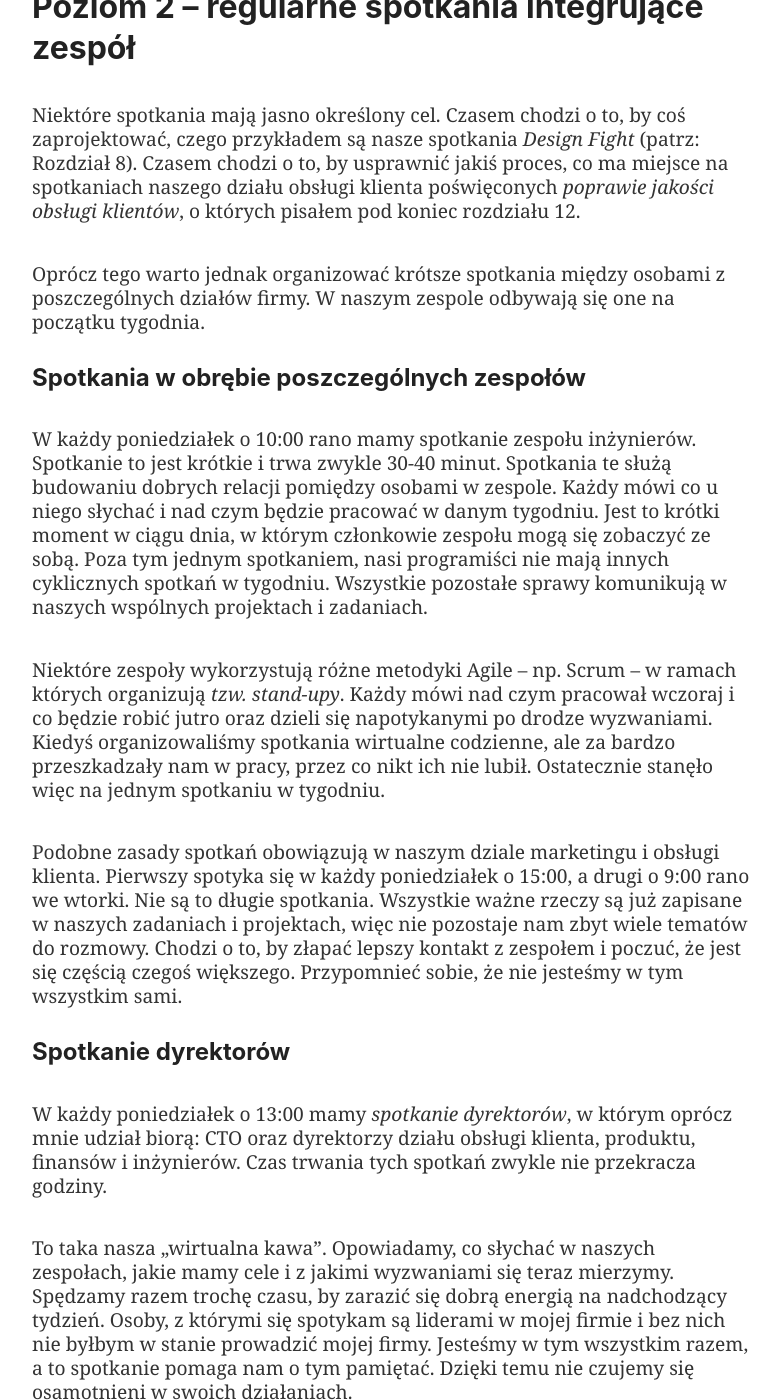
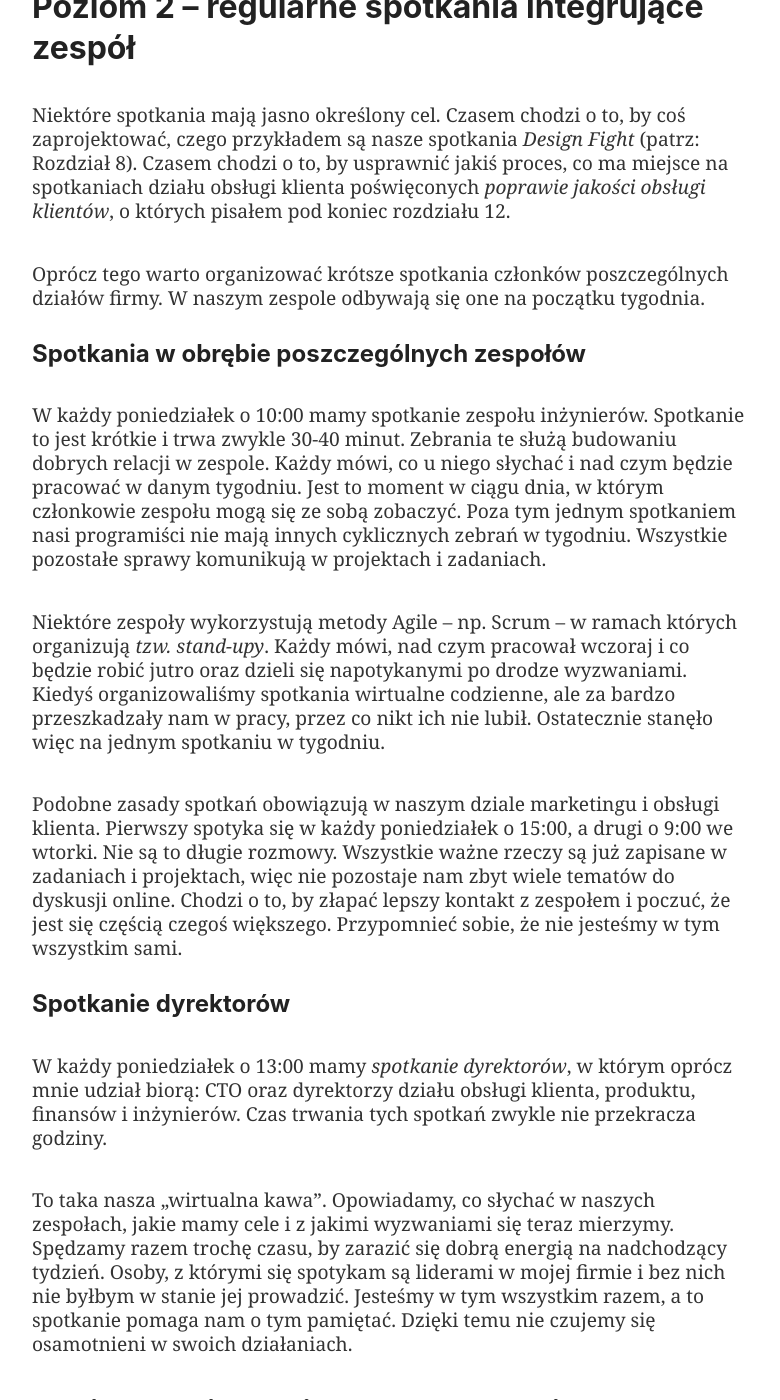
Before and after one commit to Nozbe/NoOffice.org, a Jekyll site: the page built from _pl/connect.md, in a window 1280 px wide and 1400 px high, scrolled down 3280 px. Shown: the whole window, without its empty margins (248-1028 px from the left). Built offline with Jekyll 4.4.1, drawn with Linux system fonts in a browser that asks for light colours; some of the changed text lies outside the part shown.

Commit message:
Update connect.md

```diff
--- a/_pl/connect.md
+++ b/_pl/connect.md
@@ -33,79 +33,79 @@
 
 Weźmy taki przykład: randka ze współmałżonkiem. Mając dzieci, pracę i inne zobowiązania, trudno umówić się na spontaniczną randkę. Wszystko trzeba zaplanować: znaleźć opiekunkę do dzieci, zarezerwować stolik w restauracji i zorganizować w domu masę innych rzeczy.
 
-Jeśli jednak nie wykonasz tej nudnej części, nigdy nie zdołasz umówić się na randkę ze swoją drugą połową. Dopiero jak wykonacie te wszystkie czynności przygotowawcze, będziecie mieć kilka godzin, w czasie których nie będziecie musieli martwić się o dzieci, dom, czy jakiekolwiek inne sprawy. Dzięki temu zyskacie przestrzeń spontaniczności i robienia tego, co chcecie.
+Jeśli jednak nie wykonasz tej nudnej części, nigdy nie zdołasz umówić się na randkę ze swoją drugą połową. Dopiero jak wykonacie te wszystkie czynności przygotowawcze, będziecie mieć kilka godzin, w czasie których nie będziecie musieli martwić się o dzieci, dom, czy jakiekolwiek inne sprawy. Dzięki temu zyskacie przestrzeń na spontaniczność i robienie tego, co chcecie.
 
-W podobny sposób, możesz stworzyć przestrzeń do spontaniczności w swoim zespole, jeśli tylko poczynisz trochę przygotowań.
+W podobny sposób, możesz stworzyć przestrzeń do kreatywności w swoim zespole. Trzeba tylko poczynić trochę przygotowań.
 
 ## Poziom 1 – regularne spotkania!
 
 W rozdziale 7 omówiłem trzy zasady organizowania spotkań, jakie powinny obowiązywać w każdej nowoczesnej firmie. Spotkania muszą być regularne, opcjonalne i dobrze przygotowane.
 
-Aby nie brakowało nam czasu na głęboką pracę w skupieniu uzgodniliśmy, że będziemy mieć tylko kilka regularnych spotkań w tygodniu. Dzięki temu możemy zapewnić przynajmniej minimalny poziom kontaktu pomiędzy członkami zespołu. Wiemy, że spotykamy się przynajmniej raz w tygodniu, aby coś przedyskutować. Oczywiście, spotkania te są opcjonalne i czasem musimy je odwołać, ale ze względu na ich regularność wiemy, że jeśli nie spotkamy się w tym tygodniu, to na pewno spotkamy się w kolejnym.
+Aby nie brakowało nam czasu na głęboką pracę w skupieniu, uzgodniliśmy, że będziemy mieć tylko kilka regularnych spotkań w tygodniu. Dzięki temu możemy zapewnić przynajmniej minimalny poziom kontaktu pomiędzy członkami zespołu. Wiemy, że spotykamy się przynajmniej raz w tygodniu, aby coś przedyskutować. Oczywiście, spotkania te są opcjonalne i czasem musimy je odwołać, ale ze względu na ich regularność wiemy, że jeśli nie spotkamy się w tym tygodniu, to na pewno spotkamy się w kolejnym.
 
 Jak zawsze w przypadku spotkań, obowiązuje ta sama zasada: muszą być dobrze przygotowane, zaplanowane i opisane, by mogły przynosić zamierzony skutek. Wówczas nie czujemy, że marnujemy swój czas.
 
 ## Poziom 2 – regularne spotkania integrujące zespół
 
-Niektóre spotkania mają jasno określony cel. Czasem chodzi o to, by coś zaprojektować, czego przykładem są nasze spotkania *Design Fight* (patrz: Rozdział 8). Czasem chodzi o to, by usprawnić jakiś proces, co ma miejsce na spotkaniach naszego działu obsługi klienta poświęconych *poprawie jakości obsługi klientów*, o których pisałem pod koniec rozdziału 12.
+Niektóre spotkania mają jasno określony cel. Czasem chodzi o to, by coś zaprojektować, czego przykładem są nasze spotkania *Design Fight* (patrz: Rozdział 8). Czasem chodzi o to, by usprawnić jakiś proces, co ma miejsce na spotkaniach działu obsługi klienta poświęconych *poprawie jakości obsługi klientów*, o których pisałem pod koniec rozdziału 12.
 
-Oprócz tego warto jednak organizować krótsze spotkania między osobami z poszczególnych działów firmy. W naszym zespole odbywają się one na początku tygodnia.
+Oprócz tego warto organizować krótsze spotkania członków poszczególnych działów firmy. W naszym zespole odbywają się one na początku tygodnia.
 
 ### Spotkania w obrębie poszczególnych zespołów
 
-W każdy poniedziałek o 10:00 rano mamy spotkanie zespołu inżynierów. Spotkanie to jest krótkie i trwa zwykle 30-40 minut. Spotkania te służą budowaniu dobrych relacji pomiędzy osobami w zespole. Każdy mówi co u niego słychać i nad czym będzie pracować w danym tygodniu. Jest to krótki moment w ciągu dnia, w którym członkowie zespołu mogą się zobaczyć ze sobą. Poza tym jednym spotkaniem, nasi programiści nie mają innych cyklicznych spotkań w tygodniu. Wszystkie pozostałe sprawy komunikują w naszych wspólnych projektach i zadaniach.
+W każdy poniedziałek o 10:00 mamy spotkanie zespołu inżynierów. Spotkanie to jest krótkie i trwa zwykle 30-40 minut. Zebrania te służą budowaniu dobrych relacji w zespole. Każdy mówi, co u niego słychać i nad czym będzie pracować w danym tygodniu. Jest to moment w ciągu dnia, w którym członkowie zespołu mogą się ze sobą zobaczyć. Poza tym jednym spotkaniem nasi programiści nie mają innych cyklicznych zebrań w tygodniu. Wszystkie pozostałe sprawy komunikują w projektach i zadaniach.
 
-Niektóre zespoły wykorzystują różne metodyki Agile – np. Scrum – w ramach których organizują *tzw. stand-upy*. Każdy mówi nad czym pracował wczoraj i co będzie robić jutro oraz dzieli się napotykanymi po drodze wyzwaniami. Kiedyś organizowaliśmy spotkania wirtualne codzienne, ale za bardzo przeszkadzały nam w pracy, przez co nikt ich nie lubił. Ostatecznie stanęło więc na jednym spotkaniu w tygodniu.
+Niektóre zespoły wykorzystują metody Agile – np. Scrum – w ramach których organizują *tzw. stand-upy*. Każdy mówi, nad czym pracował wczoraj i co będzie robić jutro oraz dzieli się napotykanymi po drodze wyzwaniami. Kiedyś organizowaliśmy spotkania wirtualne codzienne, ale za bardzo przeszkadzały nam w pracy, przez co nikt ich nie lubił. Ostatecznie stanęło więc na jednym spotkaniu w tygodniu.
 
-Podobne zasady spotkań obowiązują w naszym dziale marketingu i obsługi klienta. Pierwszy spotyka się w każdy poniedziałek o 15:00, a drugi o 9:00 rano we wtorki. Nie są to długie spotkania. Wszystkie ważne rzeczy są już zapisane w naszych zadaniach i projektach, więc nie pozostaje nam zbyt wiele tematów do rozmowy. Chodzi o to, by złapać lepszy kontakt z zespołem i poczuć, że jest się częścią czegoś większego. Przypomnieć sobie, że nie jesteśmy w tym wszystkim sami.
+Podobne zasady spotkań obowiązują w naszym dziale marketingu i obsługi klienta. Pierwszy spotyka się w każdy poniedziałek o 15:00, a drugi o 9:00 we wtorki. Nie są to długie rozmowy. Wszystkie ważne rzeczy są już zapisane w zadaniach i projektach, więc nie pozostaje nam zbyt wiele tematów do dyskusji online. Chodzi o to, by złapać lepszy kontakt z zespołem i poczuć, że jest się częścią czegoś większego. Przypomnieć sobie, że nie jesteśmy w tym wszystkim sami.
 
 ### Spotkanie dyrektorów
 
 W każdy poniedziałek o 13:00 mamy *spotkanie dyrektorów*, w którym oprócz mnie udział biorą: CTO oraz dyrektorzy działu obsługi klienta, produktu, finansów i inżynierów. Czas trwania tych spotkań zwykle nie przekracza godziny.
 
-To taka nasza „wirtualna kawa”. Opowiadamy, co słychać w naszych zespołach, jakie mamy cele i z jakimi wyzwaniami się teraz mierzymy. Spędzamy razem trochę czasu, by zarazić się dobrą energią na nadchodzący tydzień. Osoby, z którymi się spotykam są liderami w mojej firmie i bez nich nie byłbym w stanie prowadzić mojej firmy. Jesteśmy w tym wszystkim razem, a to spotkanie pomaga nam o tym pamiętać. Dzięki temu nie czujemy się osamotnieni w swoich działaniach.
+To taka nasza „wirtualna kawa”. Opowiadamy, co słychać w naszych zespołach, jakie mamy cele i z jakimi wyzwaniami się teraz mierzymy. Spędzamy razem trochę czasu, by zarazić się dobrą energią na nadchodzący tydzień. Osoby, z którymi się spotykam są liderami w mojej firmie i bez nich nie byłbym w stanie jej prowadzić. Jesteśmy w tym wszystkim razem, a to spotkanie pomaga nam o tym pamiętać. Dzięki temu nie czujemy się osamotnieni w swoich działaniach.
 
 ## Poziom 3 – indywidualne spotkania kwartalne
 
-Jak już wspomniałem w rozdziale 16, jesteśmy wielkimi fanami kwartalnych przeglądów. Raz na kwartał, zwykle w piątek (bo, jak już pisałem w rozdziale 17, to właśnie ten dzień tygodnia jest dedykowany wykonywaniu przeglądów w naszej firmie), każdy w zespole wykonuje kwartalny przegląd.
+Jak już wspomniałem w rozdziale 16, jesteśmy wielkimi fanami kwartalnych przeglądów. Raz na kwartał, zwykle w piątek (bo, jak już pisałem w rozdziale 17, to właśnie ten dzień tygodnia poświęcamy na podsumowania), każdy w zespole wykonuje kwartalny przegląd.
 
-Po tym, jak każdy wykona swój kwartalny przegląd, dyrektorzy poszczególnych działów firmy planują spotkania indywidualne z każdą osobą ze swojego zespołu. Stanowią one dobrą okazję do tego, by każdy mógł nieco zwolnić, dowiedzieć się, co słychać u osób z jego zespołu i porozmawiać z nimi o zarówno o pracy, jak i życiu osobistym.
+Z kolei dyrektorzy poszczególnych działów firmy planują spotkania indywidualne z każdą osobą ze swojego zespołu. Stanowią one dobrą okazję do tego, by każdy mógł nieco zwolnić, dowiedzieć się, co słychać u osób z jego zespołu i porozmawiać z nimi zarówno o pracy, jak i życiu osobistym.
 
-Nie jest to żadna formalna ocena. Nikt nikogo nie ocenia przy użyciu żadnych mierników, ani nie osądza. Chodzi o to, by spędzić ze sobą trochę czasu. Aby każdy mógł szczerze porozmawiać ze swoim liderem i otrzymać z jego strony pełną uwagę.
+Nie jest to żadna formalna ewaluacja. Nikt nikogo nie ocenia przy użyciu żadnych mierników, ani nie osądza. Chodzi o to, by spędzić ze sobą trochę czasu. Aby każdy mógł szczerze porozmawiać ze swoim managerem i otrzymać z jego strony pełną uwagę.
 
-Po tych rozmowach indywidualnych przychodzi czas na moje rozmowy z każdym z dyrektorów. Choć regularnie spotykam się z dyrektorami w każdy poniedziałek, to jest czas, w którym mogę odbyć głębszą rozmowę z każdą osobą.
+Po tych rozmowach indywidualnych przychodzi czas na moje rozmowy z każdym z dyrektorów. Choć regularnie spotykam się z dyrektorami w każdy poniedziałek, to jest czas, w którym mogę odbyć głębszą rozmowę z każdym z nich.
 
 ## Poziom 4 – indywidualne spotkania z CEO
 
-Nasz zespół nie jest duży, bo składa się z dwudziestu kilku osób, ale bardzo mi taki stan rzeczy odpowiada. Pewnie to, o czym tu napiszę ciężko przeskalować na duże, w pełni zdalnie pracujące firmy, jak Automattic (twórcy Wordpressa), który zatrudnia ponad tysiąc pracowników, czy Shopify liczący blisko 10 tys. pracowników. Jestem jednak przekonany, że byłoby to wykonalne w zespole liczącym do 100 osób, więc póki co nie zamierzam niczego zmieniać.
+Nasz zespół nie jest duży, bo składa się z dwudziestu kilku osób, ale bardzo mi taki stan rzeczy odpowiada. Pewnie to, o czym tu napiszę ciężko przeskalować na duże, w pełni zdalnie pracujące firmy, jak Automattic (twórcy Wordpressa), który zatrudnia ponad tysiąc pracowników, czy Shopify liczący blisko 10 tys. osób. Jestem jednak przekonany, że byłoby to wykonalne w zespole liczącym do 100 osób, więc póki co, nie zamierzam niczego zmieniać.
 
 Przynajmniej raz w roku przeprowadzam rozmowę indywidualną z każdą osobą z zespołu.
 
-W tym celu mam w Nozbe dedykowany projekt, w którym utworzyłem zadania dla każdej osoby z zespołu. W każdym zadaniu ustawiam *datę* tak, aby przypadała na któryś piątek i ustawiam opcję powtarzania raz na pół roku.
+W tym celu mam w Nozbe projekt, w którym utworzyłem zadania odpowiadające każdej osobie z zespołu. W każdym zadaniu ustawiam *datę* tak, aby przypadała na któryś piątek i ustawiam opcję powtarzania raz na pół roku.
 
-Wiem, że może to brzmieć dziwnie, że każda osoba należąca do mojego zespołu jest *zadaniem*, ale w rzeczywistości wcale tak nie jest. Dzięki temu, gdy zbliża się czas, w którym powinienem się spotkać z osobą z zespołu, otrzymuję stosowne powiadomienie. Następnie, kontaktuję się z tą osobą i ustalam termin indywidualnego spotkania. Ponieważ jest to zadanie, mogę przejrzeć wcześniejsze komentarze na temat tej osoby. Sprawdzam, o czym już rozmawialiśmy w przeszłości i czego nowego się o niej dowiedziałem. To pomaga mi w przygotowaniu się do rozmowy.
+Wiem, że może to brzmieć dziwnie, że każda osoba należąca do mojego zespołu jest *zadaniem*, ale przecież nie o to chodzi. Dzięki zadaniom, gdy zbliża się czas, w którym powinienem się spotkać z pracownikiem, otrzymuję stosowne powiadomienie. Następnie kontaktuję się z tą osobą i ustalam termin indywidualnego spotkania. Ponieważ jest to zadanie, mogę przejrzeć wcześniejsze komentarze na temat tej osoby. Sprawdzam, o czym już rozmawialiśmy w przeszłości i czego nowego się o niej dowiedziałem. To pomaga mi w przygotowaniu się do rozmowy.
 
 Mój zespół wie, że za każdym razem, gdy proszę o tę rozmowę, oznacza to, że chcę zwyczajnie pogadać. Nic więcej. Nie chodzi o żadną ocenę. Chodzi o naszą wspólną wirtualną relację.
 
-O zwykłą przyjacielską rozmowę. Pytam mojego rozmówcę, co słychać u niego i jego rodziny, rozmawiam z nim o jego zainteresowaniach, a także dzielę się własnymi. Ponieważ jesteśmy firmą pracującą w pełni zdalnie, osoby z zespołu często się przeprowadzają w nowe miejsca i wtedy rozmawiamy również o tym. Jako pracodawca pytam się moich współpracowników, co mogę zrobić, by poprawić ich komfort w pracy i poza nią.
+O zwykłą przyjacielską pogadankę. Pytam rozmówcę, co słychać u niego i jego bliskich, rozmawiam z nim o jego zainteresowaniach, a także dzielę się własnymi. Ponieważ jesteśmy firmą pracującą w pełni zdalnie, osoby z zespołu często się przeprowadzają w nowe miejsca i wtedy rozmawiamy również o tym. Jako pracodawca pytam się współpracowników, co mogę zrobić, by poprawić ich komfort w pracy i poza nią.
 
 Po spotkaniu od razu robię notatki. Następnie, wklejam je jako nowy komentarz do tego zadania tak, aby podczas kolejnej rozmowy móc przypomnieć sobie, czego dotyczyła.
 
-To jest mój sposób na to, aby pozostawać w indywidualnym kontakcie z każdą osobą z zespołu. To jest mój sposób na *spotykanie się na korytarzu*, czy *kawę z szefem* i uważam, że sprawdza się dobrze. Zapytaj o to mój zespół.
+To jest mój sposób na to, aby pozostawać w kontakcie z każdą osobą z zespołu. To jest mój sposób na *spotykanie się na korytarzu*, czy *kawę z szefem* i uważam, że sprawdza się dobrze. Zapytaj o to mój zespół.
 
 ## Poziom 5 – vlog dla całego zespołu
 
-Jak już wspomniałem w rozdziale 9, raz w miesiącu nagrywam krótki, 10-minutowy filmik i udostępniam go swojemu zespołowi. Na każdym filmie opowiadam, jak wygląda sytuacja w firmie, na jakim jesteśmy etapie i jakim wyzwaniom musimy sprostać. Zamiast robić spotkanie i zapraszać na nie cały zespół, wyciągam iPhone’a, nagrywam krótki filmik i edytuję go, by maksymalnie go skrócić, a następnie udostępniam zespołowi, aby każdy mógł obejrzeć go w dogodnym dla siebie czasie i ewentualnie dodać swój komentarz. Vlog to moja kolejna metoda, aby być w stałym kontakcie z moim zespołem. Co najmniej raz w miesiącu mogą mnie zobaczyć i upewnić się, że jestem tam, gdzie być powinienem i dobrze zajmuję się firmą.
+Jak już wspomniałem w rozdziale 9, raz w miesiącu nagrywam krótki, 10-minutowy film i udostępniam go zespołowi. W każdym video opowiadam, jak wygląda sytuacja w firmie, na jakim jesteśmy etapie i jakim wyzwaniom musimy sprostać. Zamiast robić spotkanie i zapraszać na nie cały zespół, wyciągam iPhone’a, nagrywam krótki film i montuję go, by maksymalnie go skrócić, a następnie udostępniam zespołowi, aby każdy mógł obejrzeć go w dogodnym dla siebie czasie i ewentualnie dodać swój komentarz. Vlog to moja kolejna metoda, aby być w stałym kontakcie z moim zespołem. Co najmniej raz w miesiącu mogą mnie zobaczyć i upewnić się, że jestem tam, gdzie być powinienem i dobrze zajmuję się firmą.
 
 ## Wideo czy audio? Co jest lepsze?
 
 Odpowiedź brzmi: zdecydowanie wideo. Jako że mamy w tygodniu bardzo mało spotkań, a te indywidualne to już w ogóle u nas rzadkość, prosimy, by podczas spotkań każdy miał włączoną kamerę, bo sprzyja to budowaniu lepszych relacji w zespole.
 
-Z naszej strony obiecujemy nie przytłaczać nikogo zbyt dużą liczbą spotkań, a tych niezbędnych niepotrzebnie nie przedłużać. Spotkania trwają maksymalnie 2 godziny bo po tym czasie stają się męczące. Od każdego oczekujemy więc, że będzie mieć włączoną kamerę, abyśmy mogli naprawdę nacieszyć się swoim towarzystwem i odbyć bardziej wartościową rozmowę.
+Z naszej strony obiecujemy nie przytłaczać nikogo zbyt dużą liczbą spotkań, a tych niezbędnych niepotrzebnie nie przedłużać. Spotkania trwają maksymalnie 2 godziny, bo po tym czasie stają się męczące. Od każdego oczekujemy więc, że będzie mieć włączoną kamerę, abyśmy mogli naprawdę nacieszyć się swoim towarzystwem i odbyć bardziej wartościową rozmowę.
 
 ### Nie możesz nikogo zmuszać do włączenia kamerki jeśli nie szanujesz jego czasu!
 
-Dużą część firm przechodzących na pracę zdalną popełnia ten sam błąd. Planują zbyt wiele spotkań i niepotrzebnie przeciągają je w czasie. Ludzie są tym zmęczeni. Nie chcą mieć włączonych kamerek. Mają dość. Chcą pracować, ale nie mogą bo zmuszasz ich do ciągłego uczestnictwa w spotkaniach.
+Duża część firm przechodzących na pracę zdalną popełnia ten sam błąd. Planują zbyt wiele spotkań i niepotrzebnie przeciągają je. Ludzie są tym zmęczeni. Nie chcą mieć włączonych kamerek. Mają dość. Chcą pracować, ale nie mogą, bo są zmuszani do ciągłego uczestnictwa w spotkaniach.
 
 Nie idź tą drogą.
 
```
